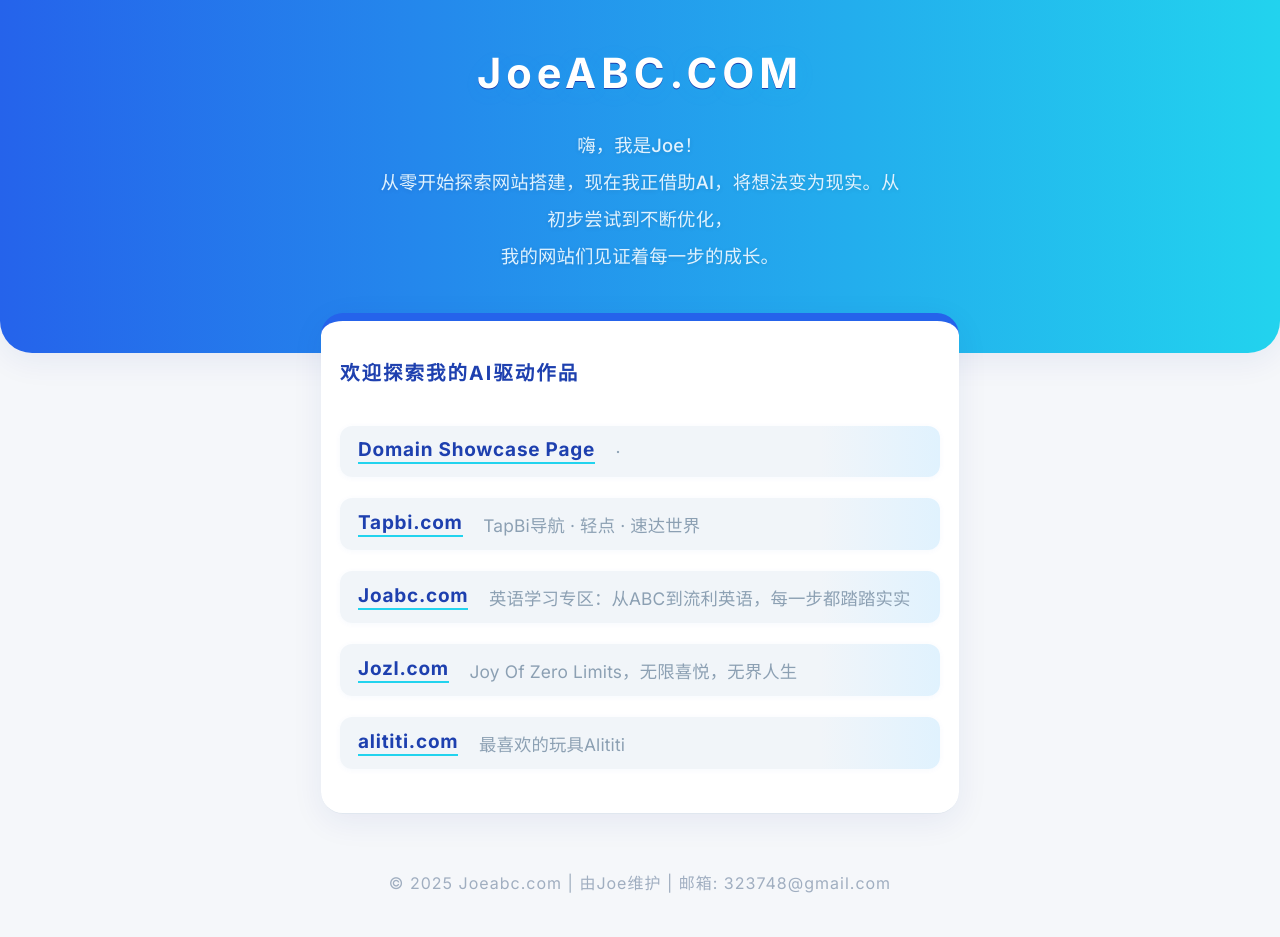
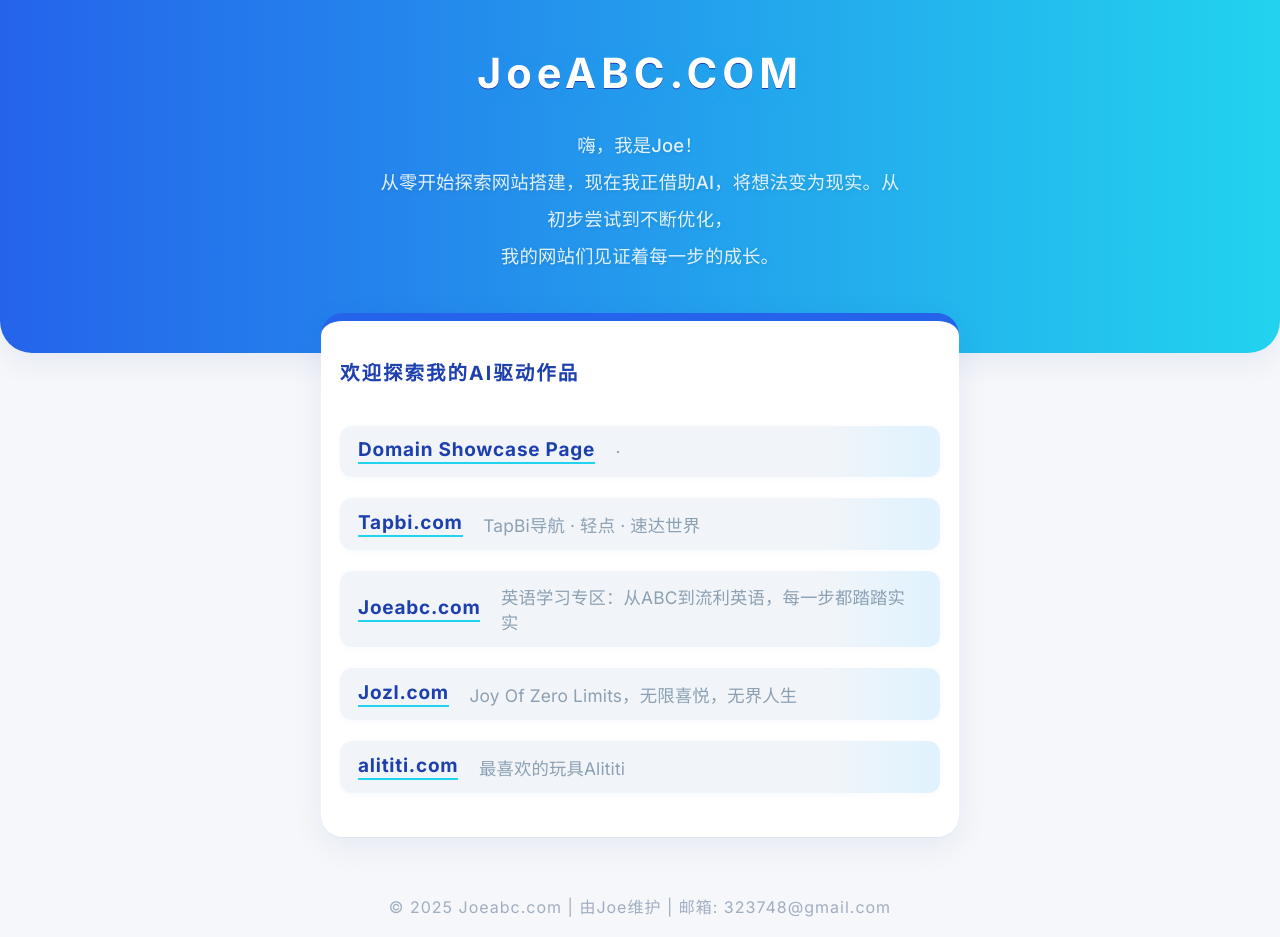
Before and after one commit to alititi-jackie/joeabc-site, a plain HTML site: page About.html in a window 1280 px wide. Before the commit the page ends 913 px from the top, so only its background shows below. Drawn offline with Linux system fonts and the light colour scheme.

Commit message:
Update About.html

```diff
--- a/About.html
+++ b/About.html
@@ -160,7 +160,7 @@
         <span class="link-desc">TapBi导航 · 轻点 · 速达世界</span>
       </li>
       <li>
-        <a href="https://joabc.com" class="site-link" target="_blank">Joabc.com</a>
+        <a href="https://joeabc.com" class="site-link" target="_blank">Joeabc.com</a>
         <span class="link-desc">英语学习专区：从ABC到流利英语，每一步都踏踏实实</span>
       </li>
       <li>
```
